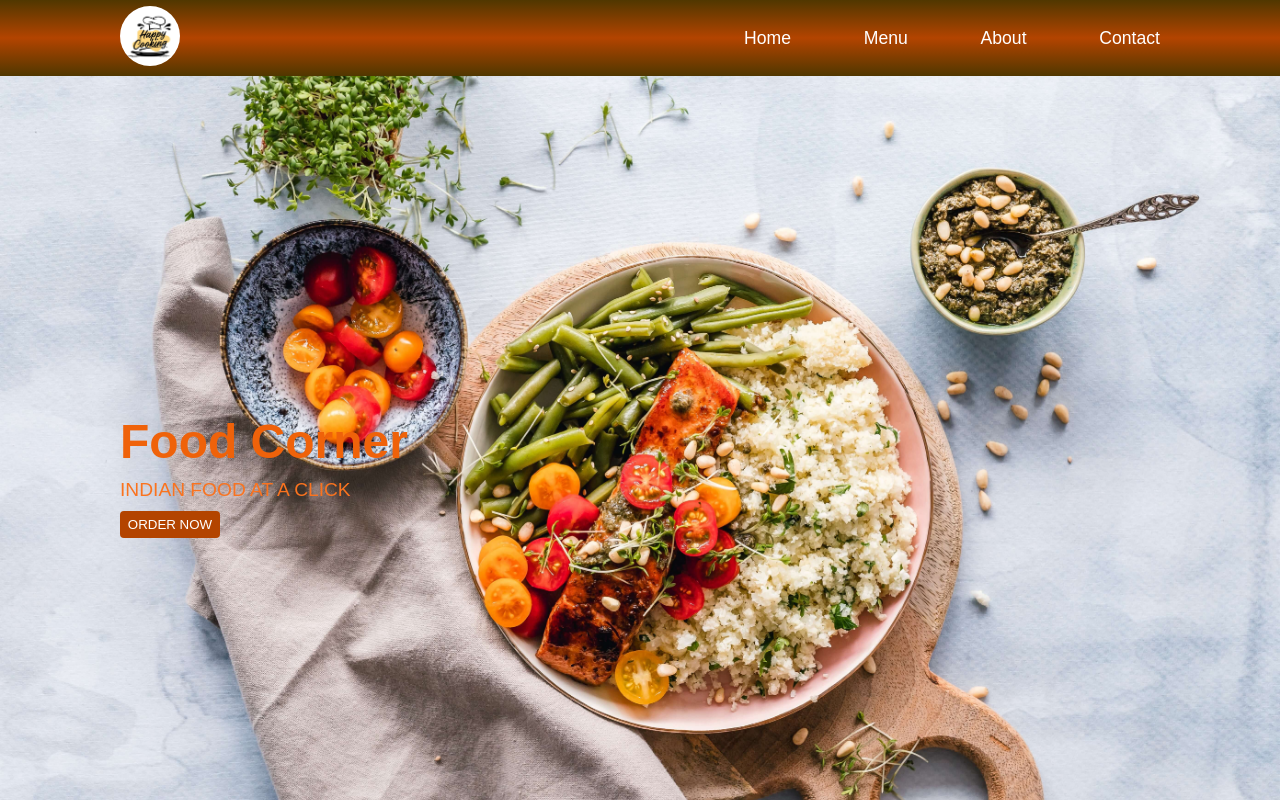
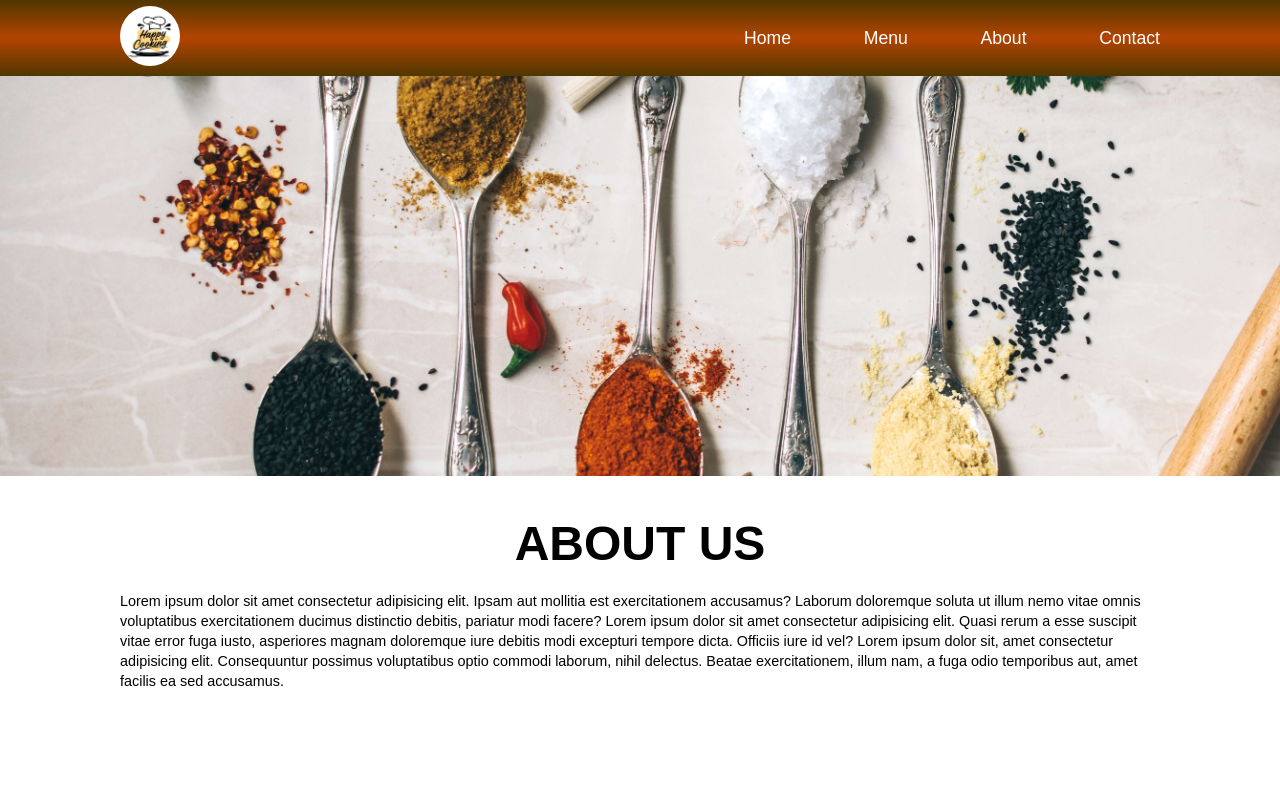
Before and after one commit to Ziba-Hemmati/ReactRouterDom, a React (Vite) app in the folder vite-project/: page /about in a window 1280 px wide. Shown: the top 800 px of the page. Built offline with nearby package versions, Linux system fonts and the light colour scheme.

Commit message:
feat: about page added

```diff
--- a/vite-project/src/App.jsx
+++ b/vite-project/src/App.jsx
@@ -1,15 +1,23 @@
-import { useState } from "react";
+import "./styles/main.css";
 import Header from "./components/Header";
-import "./styles/main.css";
 import Footer from "./components/Footer";
 import Home from "./components/Home";
+import Menu from "./components/menu";
+import About from "./components/About";
+import Contact from "./components/contact";
+import { Routes, Route } from "react-router-dom";
 
 function App() {
   return (
     <>
       <div className="container">
         <Header />
-        <Home />
+        <Routes>
+          <Route path="/" element={<Home />} />
+          <Route path="/menu" element={<Menu />} />
+          <Route path="/about" element={<About />} />
+          <Route path="/contact" element={<Contact />} />
+        </Routes>
         <Footer />
       </div>
     </>
--- a/vite-project/src/components/About.jsx
+++ b/vite-project/src/components/About.jsx
@@ -1,5 +1,29 @@
+import "../styles/about.css";
+
 const About = () => {
-  return <div></div>;
+  return (
+    <div>
+      <div className="about-container">
+        <div className="about__image"></div>
+        <div className="about__content">
+          <h2>ABOUT US</h2>
+          <p>
+            Lorem ipsum dolor sit amet consectetur adipisicing elit. Ipsam aut
+            mollitia est exercitationem accusamus? Laborum doloremque soluta ut
+            illum nemo vitae omnis voluptatibus exercitationem ducimus
+            distinctio debitis, pariatur modi facere? Lorem ipsum dolor sit amet
+            consectetur adipisicing elit. Quasi rerum a esse suscipit vitae
+            error fuga iusto, asperiores magnam doloremque iure debitis modi
+            excepturi tempore dicta. Officiis iure id vel? Lorem ipsum dolor
+            sit, amet consectetur adipisicing elit. Consequuntur possimus
+            voluptatibus optio commodi laborum, nihil delectus. Beatae
+            exercitationem, illum nam, a fuga odio temporibus aut, amet facilis
+            ea sed accusamus.
+          </p>
+        </div>
+      </div>
+    </div>
+  );
 };
 
 export default About;
--- /dev/null
+++ b/vite-project/src/styles/about.css
@@ -0,0 +1,24 @@
+.about-container {
+  width: 100%;
+  height: 800px;
+}
+.about__image {
+  width: 100%;
+  height: 400px;
+  background-image: url(../../public/images/about.jpg);
+  background-repeat: no-repeat;
+  background-size: cover;
+  background-position: center;
+}
+.about__content {
+  display: flex;
+  flex-direction: column;
+  align-items: center;
+  margin: 40px 120px;
+  font-size: 2rem;
+}
+.about__content p{
+    margin-top: 20px;
+    font-size: .9rem;
+    line-height: 20px;
+}
--- a/vite-project/src/styles/home.css
+++ b/vite-project/src/styles/home.css
@@ -4,7 +4,7 @@
   background-position: center;
   background-size: cover;
   width: 100%;
-  height: 100vh;
+  height: 700px;
   display: flex;
   flex-direction: column;
   justify-content: center;
```
Also changed, not shown: vite-project/public/images/about.jpg (added).
